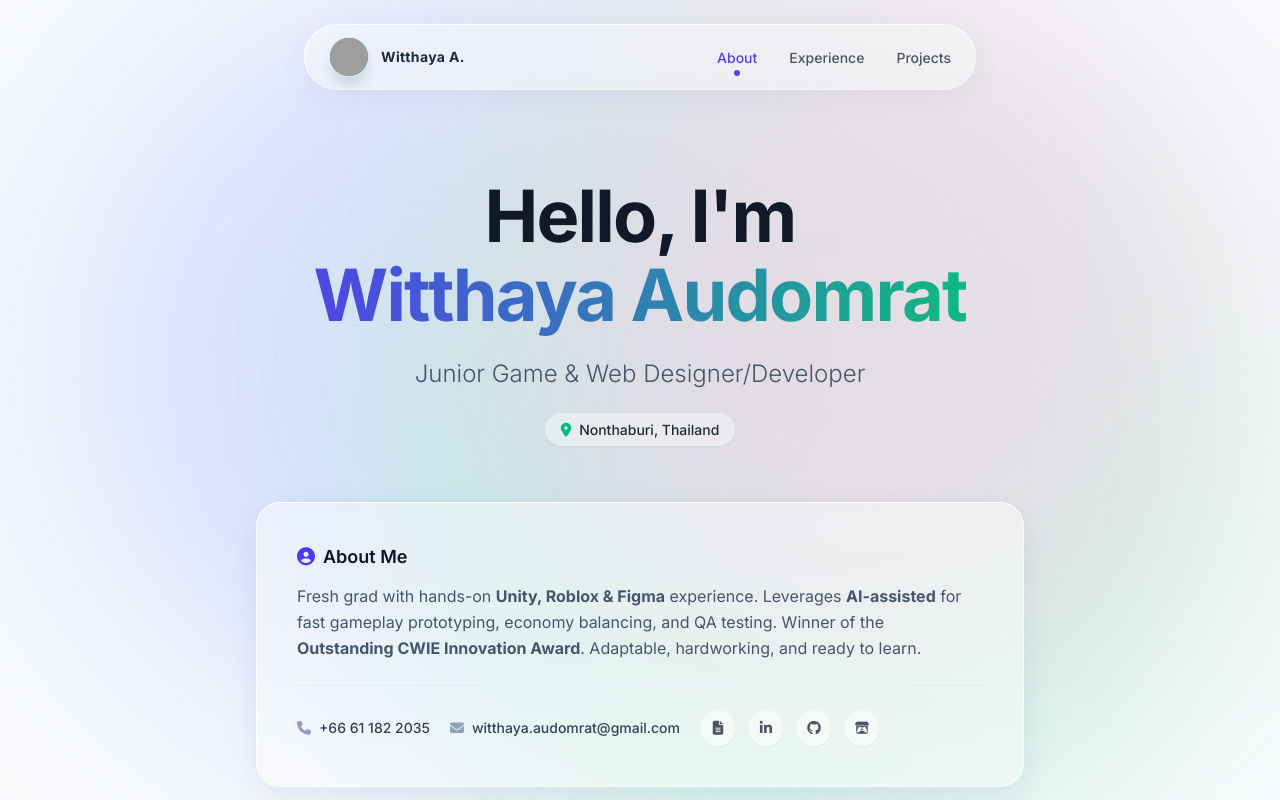
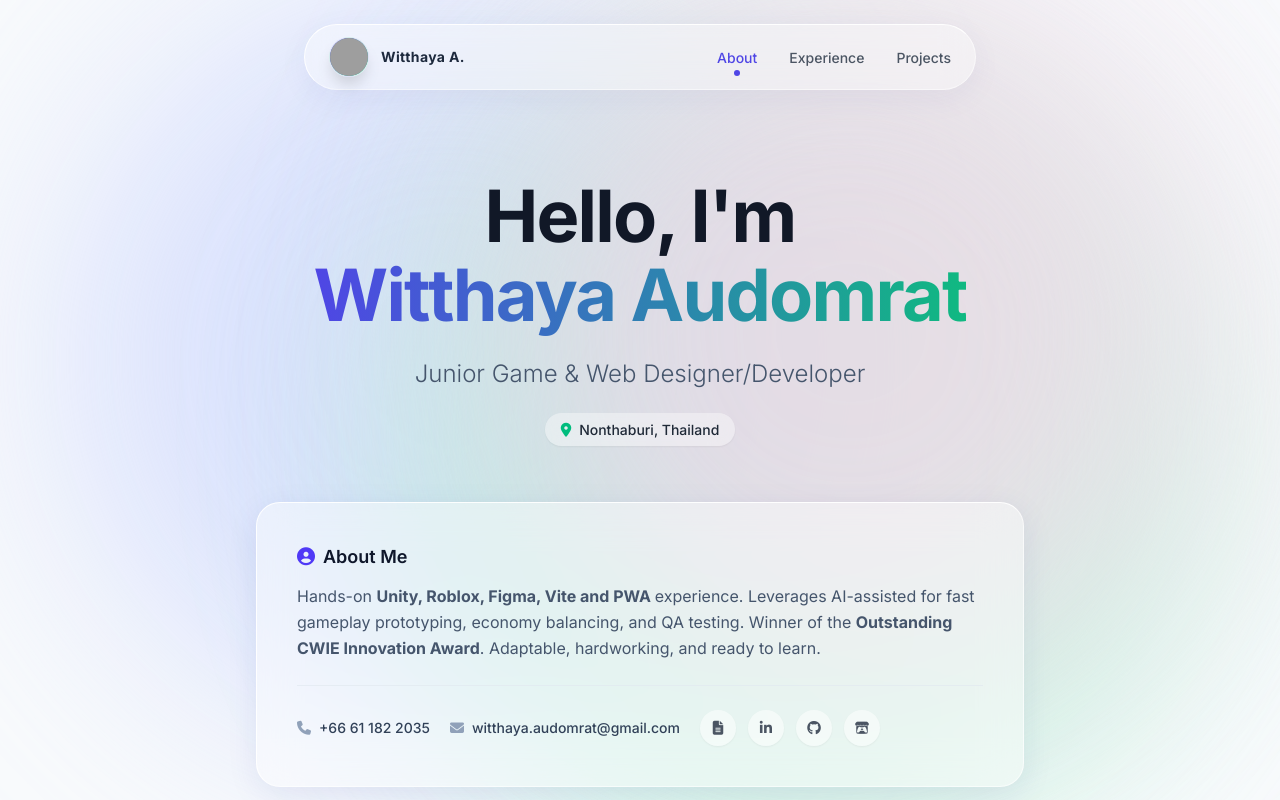
Before and after one commit to mona65dp/Portfolio, a React (Vite) app: page / in a window 1280 px wide. Shown: the top 800 px of the page. Built offline with nearby package versions, Linux system fonts and the light colour scheme; grey boxes are pictures that could not be loaded.

Commit message:
Update Home component to enhance clarity in experience description

```diff
--- a/src/components/Home.jsx
+++ b/src/components/Home.jsx
@@ -275,8 +275,8 @@ function Home() {
               About Me
             </h2>
             <p className="leading-relaxed text-slate-600">
-              Fresh grad with hands-on <strong>Unity, Roblox & Figma</strong>{" "}
-              experience. Leverages <strong>AI-assisted</strong> for fast
+              Hands-on <strong>Unity, Roblox, Figma, Vite and PWA </strong>{" "}
+              experience. Leverages AI-assisted for fast
               gameplay prototyping, economy balancing, and QA testing. Winner of
               the <strong>Outstanding CWIE Innovation Award</strong>. Adaptable,
               hardworking, and ready to learn.
```
